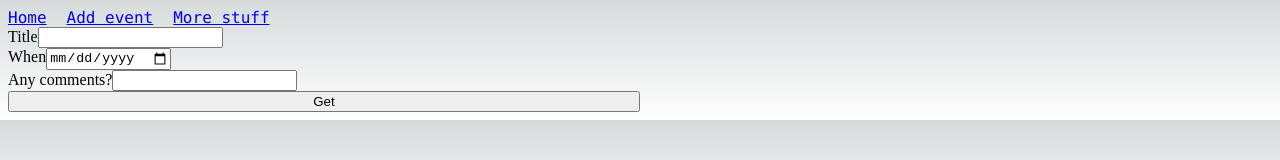
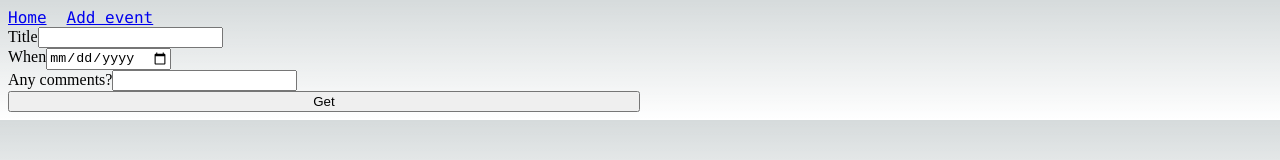
Before and after one commit to Koorsch/eventplanner, a Next.js app: page /add-event in a window 1280 px wide. Shown: the top 160 px of the page. Built offline with nearby package versions, Linux system fonts and the light colour scheme.

Commit message:
page works?

```diff
--- a/src/app/add-event/page.jsx
+++ b/src/app/add-event/page.jsx
@@ -25,8 +25,6 @@ export default async function AddEventPage() {
 
      let data = await response.json();
      const id = data[0].id;
-     console.log(id);
-     console.log(formData);
      redirect("/event/" + id)
 
   }
--- a/src/app/event/[uuid]/page.jsx
+++ b/src/app/event/[uuid]/page.jsx
@@ -1,5 +1,4 @@
 export default async function EventPage({ params }) {
-    console.log(params);
     const uuid = params.uuid;
 
     let headersList = {
@@ -13,8 +12,6 @@ export default async function EventPage({ params }) {
 
     let data = await response.json();
     const eventInfo = data[0];
-    console.log("Data: ", data)
-    console.log("Eventinfo: ", eventInfo)
 
     return (
       <article>
--- a/src/app/layout.js
+++ b/src/app/layout.js
@@ -13,9 +13,7 @@ export default function RootLayout({ children }) {
       <nav className="flex gap-5 font-mono">
         <Link href="/">Home</Link>
         <Link href="/add-event">Add event</Link>
-        <Link href="/event">More stuff</Link>
       </nav>
-
         {children}</body>
     </html>
   );
```
